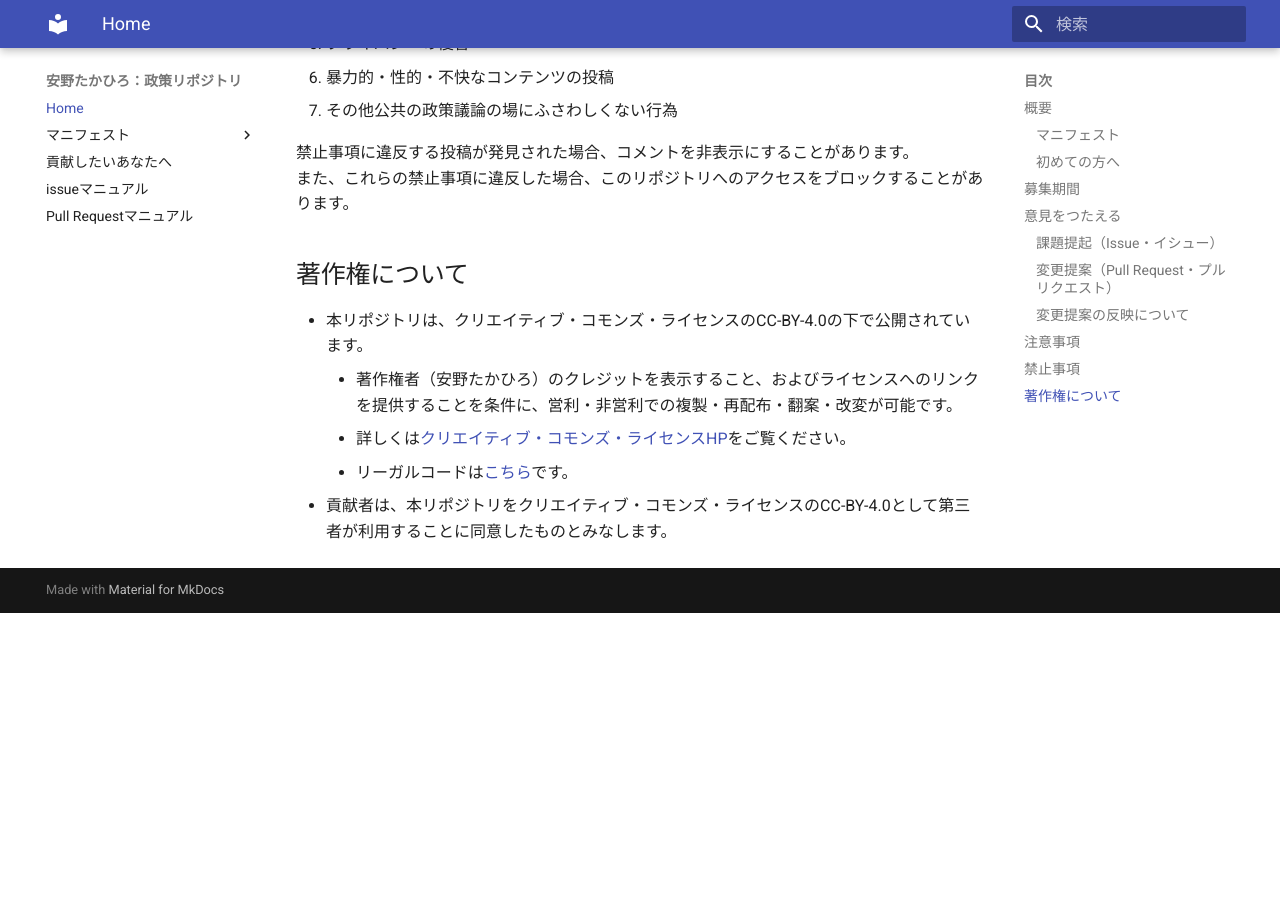
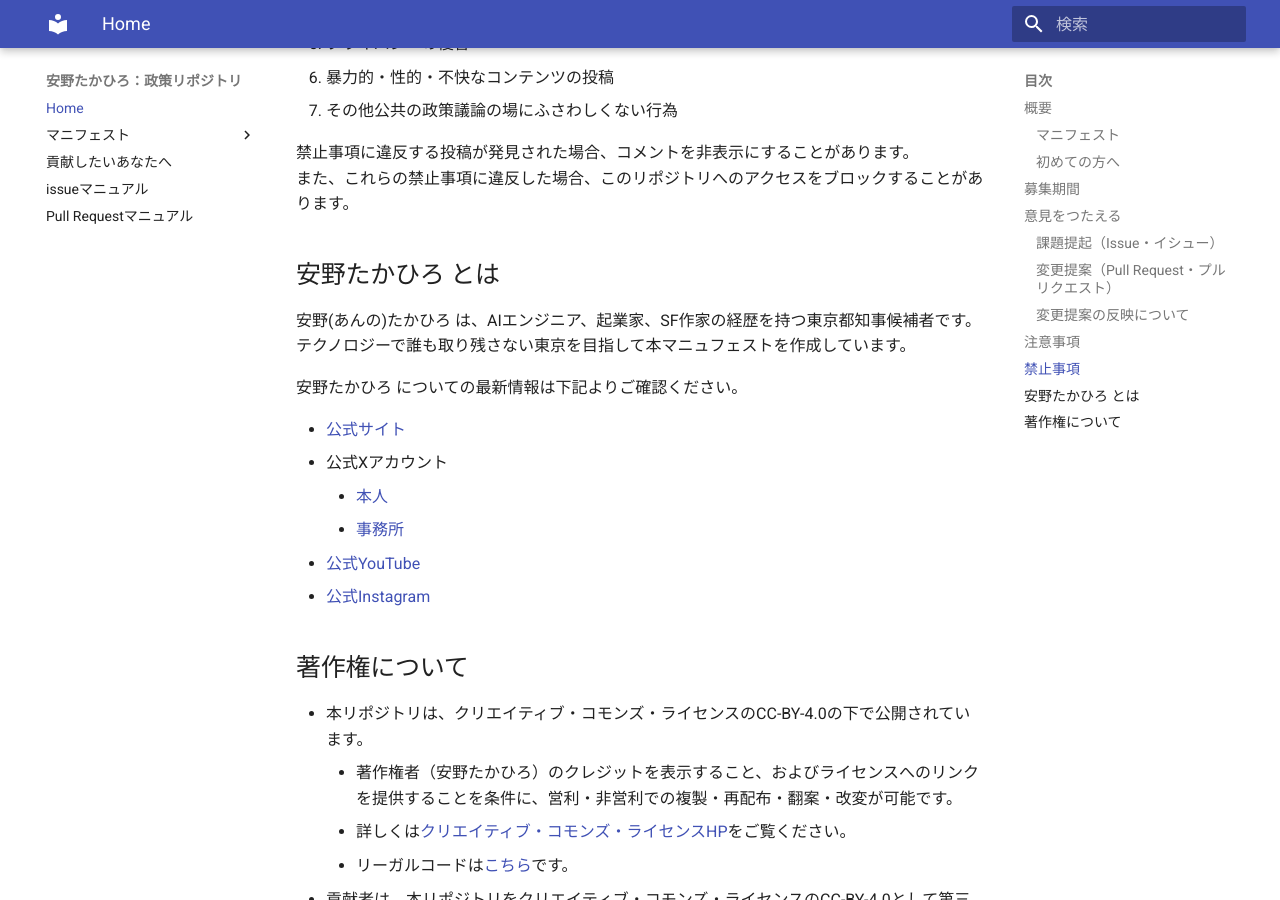
Before and after one commit to takahiroanno2024/election2024, an MkDocs documentation site: the page built from docs/index.md, in a window 1280 px wide and 900 px high, scrolled down 2126 px. Built offline with MkDocs 1.6.1 and Material for MkDocs 9.7.7, drawn with Linux system fonts in a browser that asks for light colours; before the commit the page ends 2739 px from its top, so only the background shows below that; some of the changed text lies outside the part shown.

Commit message:
add 本人情報＆リンク追加

```diff
--- a/docs/index.md
+++ b/docs/index.md
@@ -3,7 +3,7 @@
 
 ## 概要
 
-安野たかひろの政策オープンソースです。
+[安野たかひろ](https://takahiroanno.com)の政策オープンソースです。
 マニフェストに対して、誰でも自由に変更提案をすることができます。
 
 ### マニフェスト
@@ -74,6 +74,20 @@
 禁止事項に違反する投稿が発見された場合、コメントを非表示にすることがあります。<br>
 また、これらの禁止事項に違反した場合、このリポジトリへのアクセスをブロックすることがあります。
 
+## 安野たかひろ とは
+
+安野(あんの)たかひろ は、AIエンジニア、起業家、SF作家の経歴を持つ東京都知事候補者です。テクノロジーで誰も取り残さない東京を目指して本マニュフェストを作成しています。
+
+
+安野たかひろ についての最新情報は下記よりご確認ください。
+
+- [公式サイト](https://takahiroanno.com)
+- 公式Xアカウント
+    - [本人](https://x.com/takahiroanno)
+    - [事務所](https://x.com/annotakahiro24)
+- [公式YouTube](https://www.youtube.com/@shumicode)
+- [公式Instagram](https://www.instagram.com/annotakahiro2024)
+
 ## 著作権について
 
 - 本リポジトリは、クリエイティブ・コモンズ・ライセンスのCC-BY-4.0の下で公開されています。
```
Also changed, not shown: README.md (+16 -0 lines).
